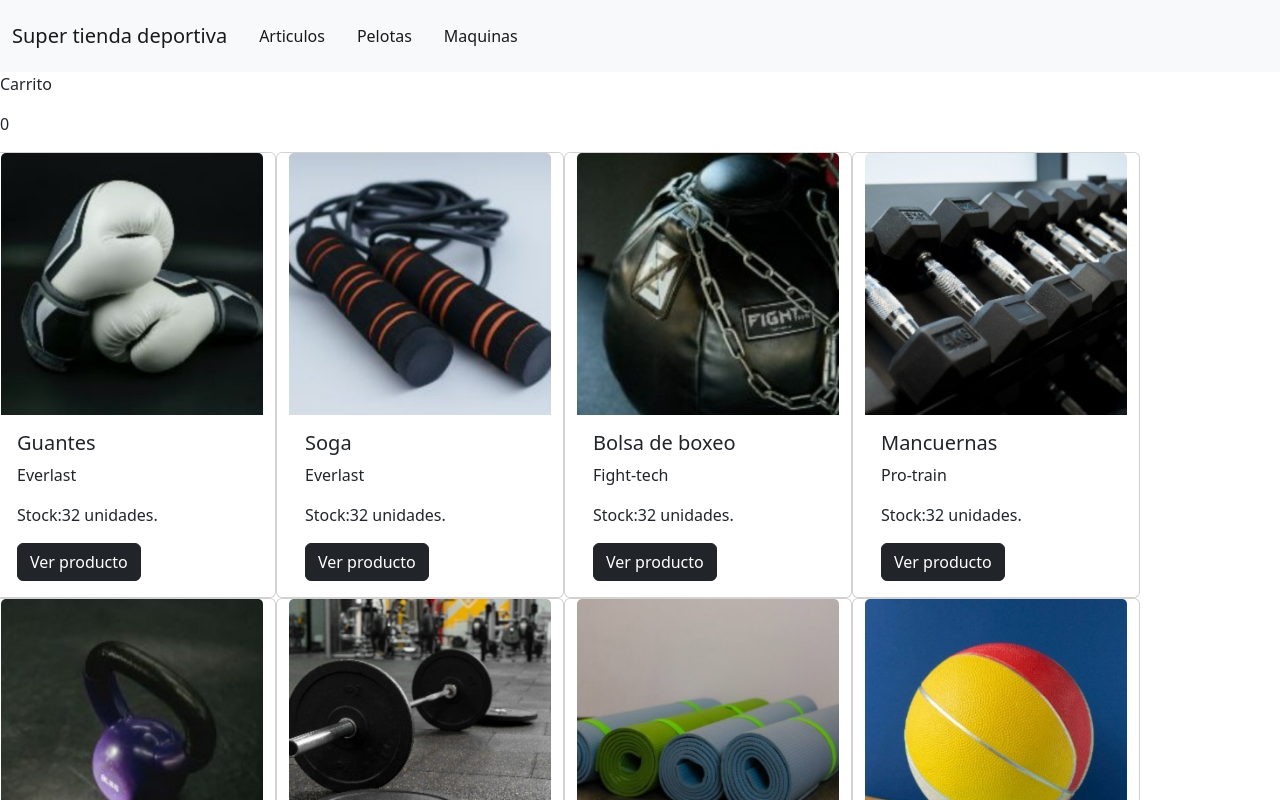
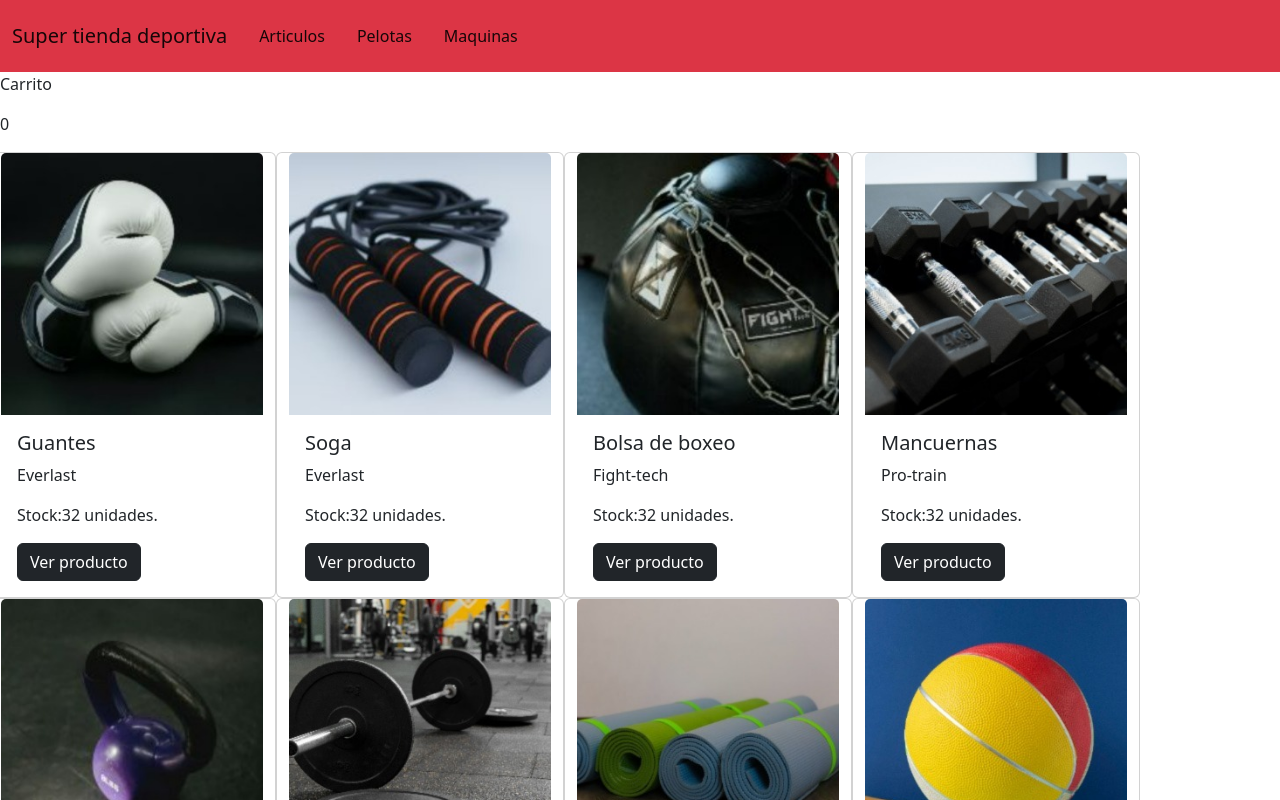
Before and after one commit to lautarog91/REACT, a React (Create React App) app: page / in a window 1280 px wide. Shown: the top 800 px of the page. Built offline with nearby package versions, Linux system fonts and the light colour scheme.

Commit message:
reentregaGalicchio

```diff
--- a/src/components/Navbar/navBar.jsx
+++ b/src/components/Navbar/navBar.jsx
@@ -5,7 +5,7 @@
   return (
   <div>
 
-<nav class="navbar navbar-expand-lg navbar-light bg-light">
+<nav class="navbar navbar-expand-lg navbar-light bg-danger">
   <div class="container-fluid">
     <Link className='nav-link'to={"/"}><a class="navbar-brand" href="#">Super tienda deportiva</a></Link>
     <button class="navbar-toggler" type="button" data-bs-toggle="collapse" data-bs-target="#navbarSupportedContent" aria-controls="navbarSupportedContent" aria-expanded="false" aria-label="Toggle navigation">
```
